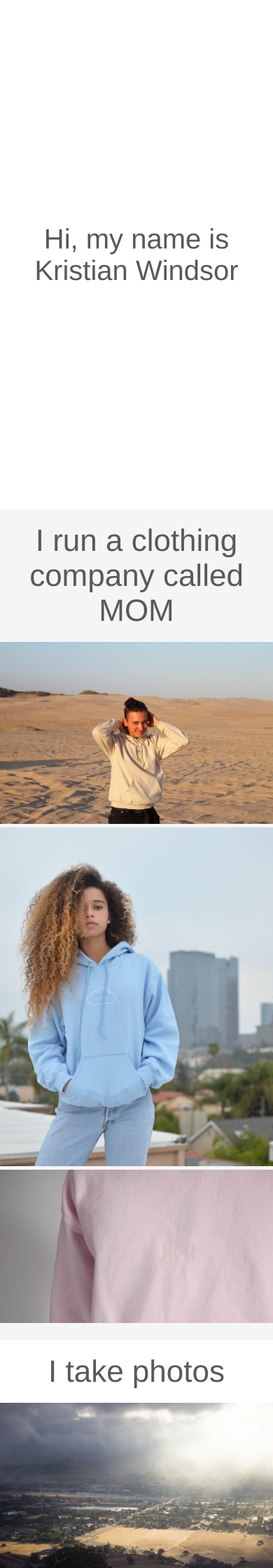
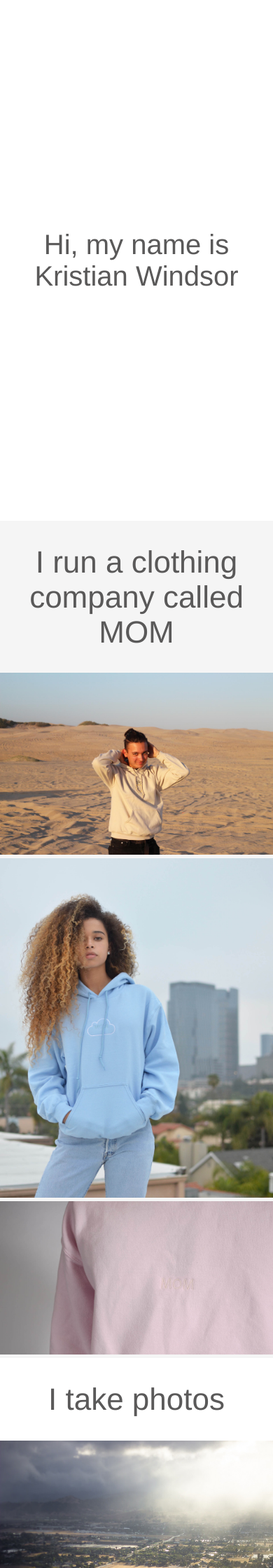
Before and after one commit to KristianWindsor/kristianwindsor.com, a PHP site: page / in a window 390 px wide. Shown: the top 2240 px of the page at 70% size. Run offline with PHP 8.4, Linux system fonts and the light colour scheme.

Commit message:
evened out spacing between everything

```diff
--- a/src/style.css
+++ b/src/style.css
@@ -10,17 +10,17 @@ a {
 #hi {
   text-align: center;
   font-size: 40px;
-  padding: 33vh 0 33vh 0;
+  padding: 34vh 0;
 }
 .section {
-  padding: 5% 0 5% 0;
+  padding: 2vw;
   text-align: center;
 }
 .section:nth-child(even) {
   background-color: #F5F5F5;
 }
 .section-title {
-  margin-bottom: 20px;
+  padding: 0 2vw;
 }
 .section-title a {
   font-size: 44px;
@@ -32,11 +32,12 @@ a {
 .section-content {
 }
 .item {
-  width: 28vw;
-  padding: 0 2.3vw 0 2.3vw;
+  width: 27vw;
+  padding: 2vw;
 }
 #photo-of-me {
   width: 56vw;
+  padding: 2vw;
 }
 #contact {
   width: 50vw;
@@ -87,17 +88,27 @@ a {
     width: 42vw;
   }
   #photo-of-me {
-    width: 91vw;
+    width: 89vw;
   }
 }
 @media (max-width: 740px) {
   .item {
-    width: 91vw;
+    width: 89vw;
   }
 }
 @media (max-width: 415px) {
-  .item, #photo-of-me {
+  .section {
+    padding: 0;
+  }
+  .section-title {
+    padding: 4vh;
+  }
+  .item {
     width: 100%;
     padding: 0;
   }
+  #photo-of-me {
+    width: 100%;
+    padding: 2vh 0;
+  }
 }
```
